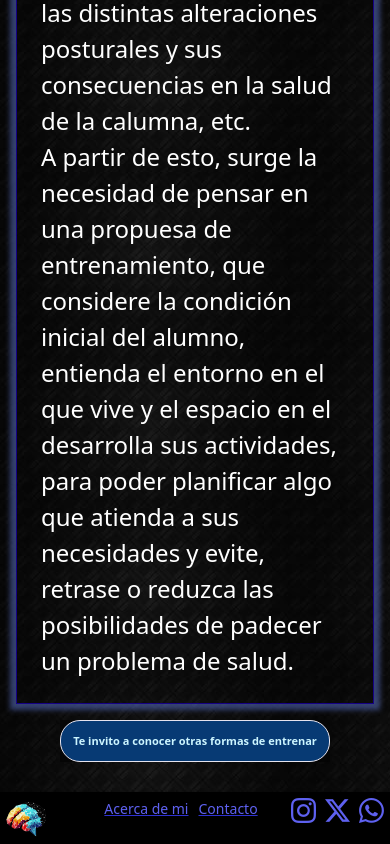
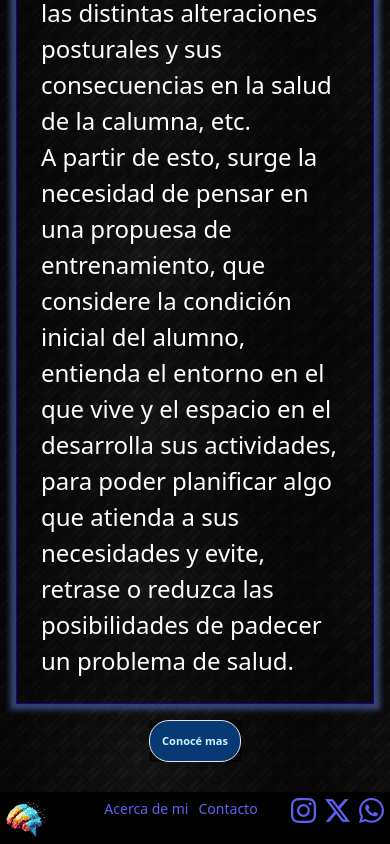
Before and after one commit to gaston09/SmartMove, a website: page index.html in a window 390 px wide. Shown: the part 1600-2444 px from the top of the page. Drawn offline with nearby package versions, Linux system fonts and the light colour scheme.

Commit message:
actualizacion de diseño

```diff
--- a/index.html
+++ b/index.html
@@ -101,7 +101,7 @@
                 </p>
                 <div class="linkServicios">
                     <a href="./pages/servicios.html">
-                        Te invito a conocer otras formas de entrenar
+                        Conocé mas
                     </a>
                 </div>
             </div>
--- a/scss/base/_mediaquerys.scss
+++ b/scss/base/_mediaquerys.scss
@@ -153,7 +153,6 @@
 
         footer ul {
             flex-direction: row;
-            text-decoration: underline 1px rgb(46, 49, 211) solid;
         }
 
         footer ul a {
@@ -340,6 +339,9 @@
             padding: 0;
         }
     /**-------SERVICIOS-------*/
+    .serviciosGeneral section div .imglink a{
+        text-align: center;
+    }
     /**-------PRODUCTOS-------*/
     /**------CONTACTO--------*/
     .contactame section form .select{
--- a/scss/components/_footer.scss
+++ b/scss/components/_footer.scss
@@ -23,6 +23,7 @@ footer{
                 color: rgb(94, 97, 240);
                 display: flex;
                 justify-content: center;
+                text-align: center;
             }
         }
     }
--- a/scss/components/_main.scss
+++ b/scss/components/_main.scss
@@ -62,11 +62,11 @@
             background-color: $bg-color;
             a{
                 text-decoration: none;
-                font-size: nth($fsize,4);
+                font-size: nth($fsize,3);
                 font-weight: 600;
-                padding: 3px;
-                padding-left: 10px;
-                padding-right: 10px;
+                padding: 6px;
+                padding-left: 14px;
+                padding-right: 14px;
                 @extend %btn-general;
                     &:hover{
                         @extend %btn-hover
--- a/scss/components/_servicios.scss
+++ b/scss/components/_servicios.scss
@@ -53,7 +53,7 @@
                     padding-left: 10px;
                     padding-right: 10px;
                     margin: auto;
-                    margin-top: 4px;
+                    margin-top: 8px;
                     @extend %btn-general;
                         &:hover{
                             @extend %btn-hover
```
Also changed, not shown: css/estilos.css.
